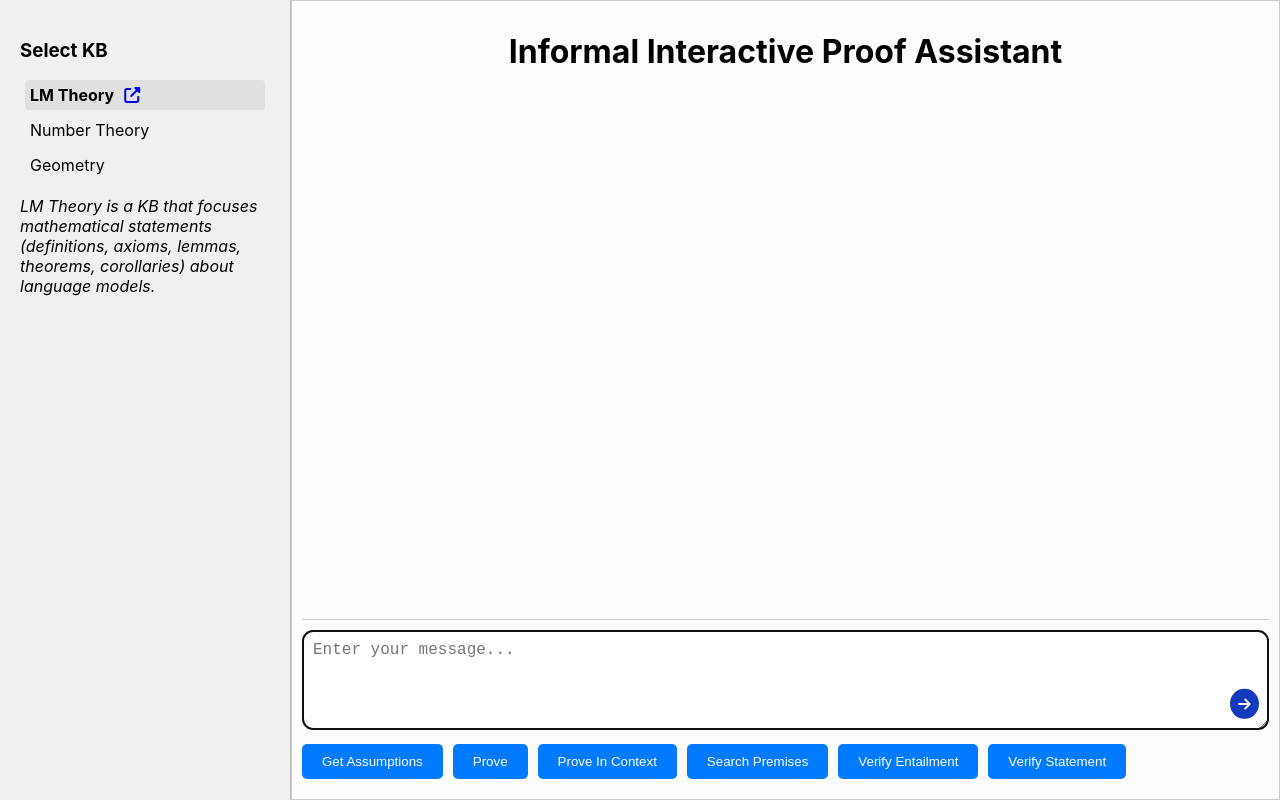
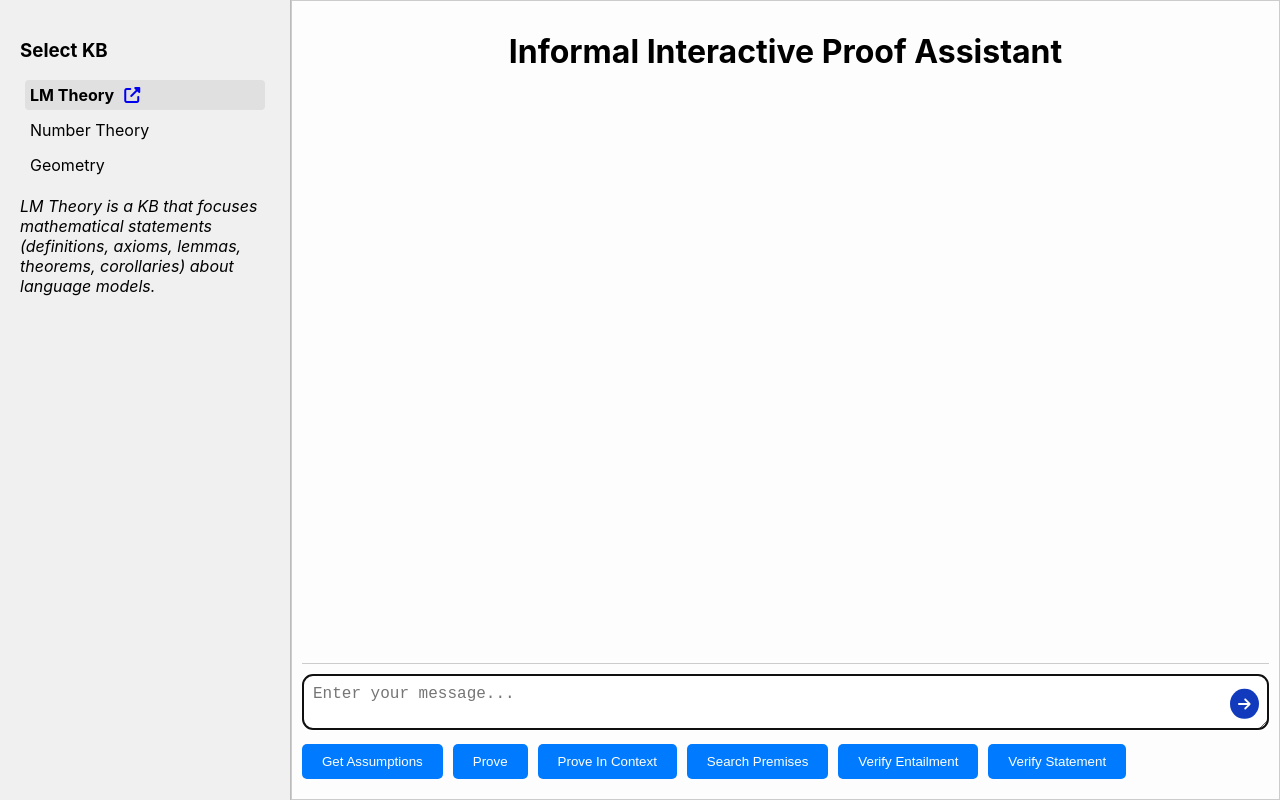
Before and after one commit to SL2000s/iipa_frontend, a React (Create React App) app: page / in a window 1280 px wide. Built offline with nearby package versions, Linux system fonts and the light colour scheme.

Commit message:
Adjust chat text field height by input size

```diff
--- a/src/App.css
+++ b/src/App.css
@@ -107,7 +107,8 @@
   border: 1px solid #ccc;
   border-radius: 10px;
   margin-right: 10px;
-  height: 100px;
+  height: 60px;
+  max-height: 350px;
   width: 100%;
   padding-right: 50px; /* Leave space for the button */
   box-sizing: border-box;
--- a/src/App.js
+++ b/src/App.js
@@ -7,7 +7,7 @@ import rehypeKatex from 'rehype-katex';
 import ClipLoader from "react-spinners/ClipLoader";
 import { FaCopy } from "react-icons/fa";
 import { FontAwesomeIcon } from '@fortawesome/react-fontawesome';
-import { faPaperPlane, faEnvelope, faArrowRight, faComment } from '@fortawesome/free-solid-svg-icons';
+import { faArrowRight } from '@fortawesome/free-solid-svg-icons';
 
 function App() {
   const [input, setInput] = useState('');
@@ -107,6 +107,22 @@ function App() {
     alert("Response copied to clipboard!");
   };
 
+  const handleInputChange = (e) => {
+    setInput(e.target.value);
+    adjustTextareaHeight();
+  };
+
+  const adjustTextareaHeight = () => {
+    if (inputRef.current) {
+      inputRef.current.style.height = 'auto'; // Reset height to auto to shrink if content is deleted
+      inputRef.current.style.height = `${inputRef.current.scrollHeight}px`; // Set height based on scroll height
+    }
+  };
+
+  useEffect(() => {
+    adjustTextareaHeight(); // Initial adjustment if there's default content
+  }, []);
+
   return (
     <div className="app-container">
 
@@ -172,10 +188,9 @@ function App() {
               ref={inputRef}
               className="input-textarea"
               value={input}
-              onChange={(e) => setInput(e.target.value)}
-              onKeyDown={handleKeyDown}
+              onChange={handleInputChange}
               placeholder="Enter your message..."
-              disabled={isLoading}
+              style={{ overflow: 'hidden' }} // Hide scrollbar for a cleaner look
             />
             <button className="send-button" onClick={handleSubmit} disabled={isLoading}>
               <FontAwesomeIcon icon={faArrowRight} />
```
